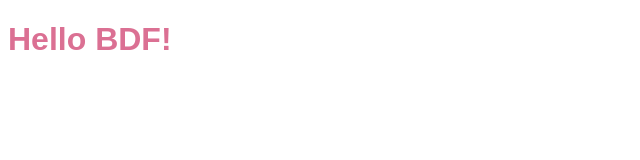
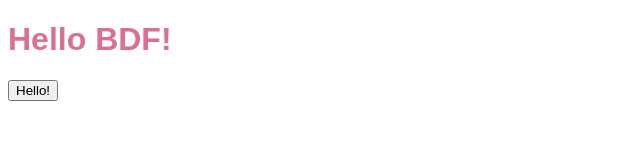
Before and after one commit to rmhowe/rmhowe.github.io, a plain HTML site: page index.html in a window 1280 px wide. Shown: the whole page, without its empty margins (0-640 px from the left). Drawn offline with Linux system fonts and the light colour scheme.

Commit message:
Update index.html

```diff
--- a/index.html
+++ b/index.html
@@ -7,5 +7,6 @@
   </head>
   <body>
     <h1>Hello BDF!</h1>
+    <button>Hello!</button>
   </body>
 </html>
```
